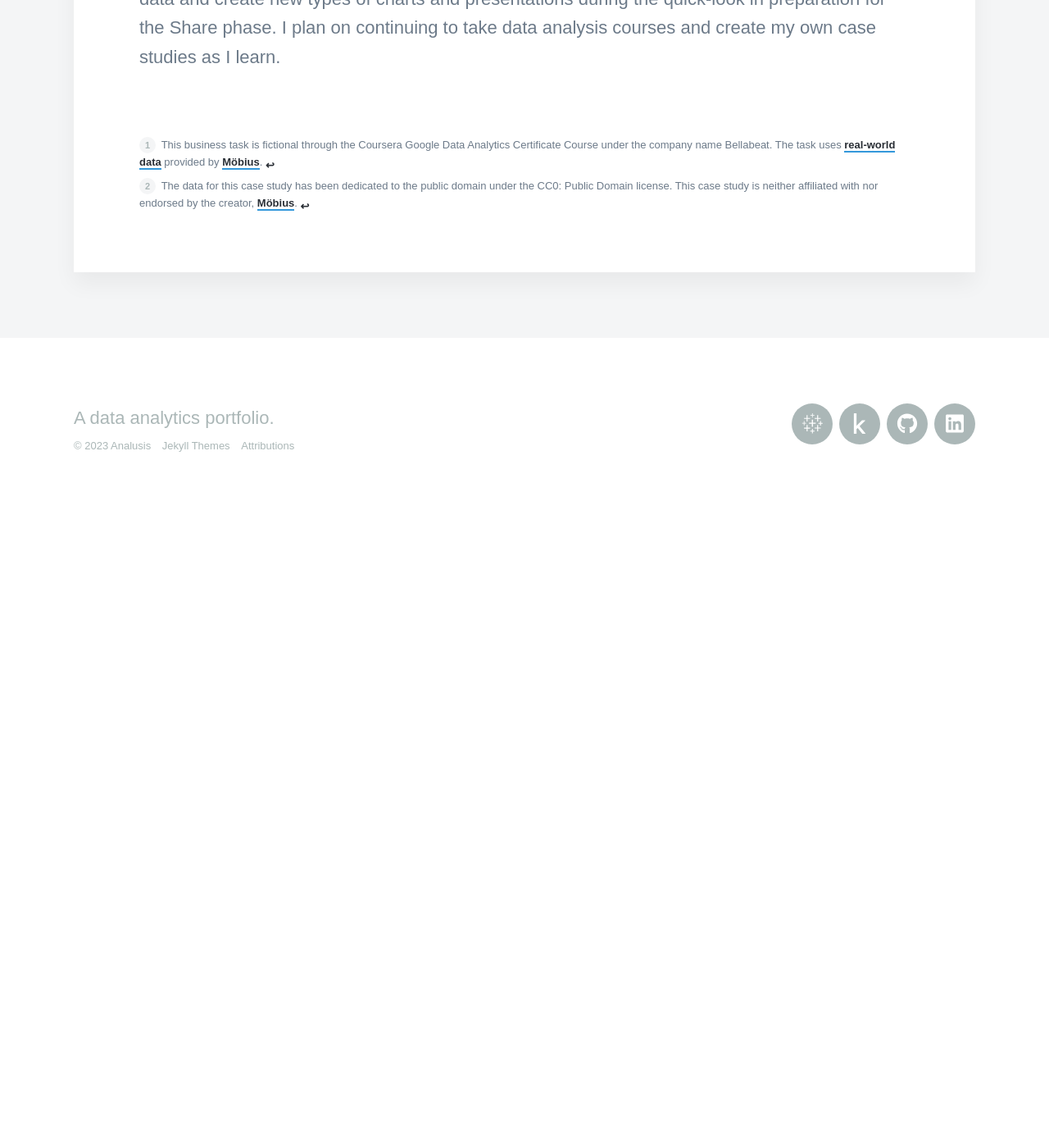
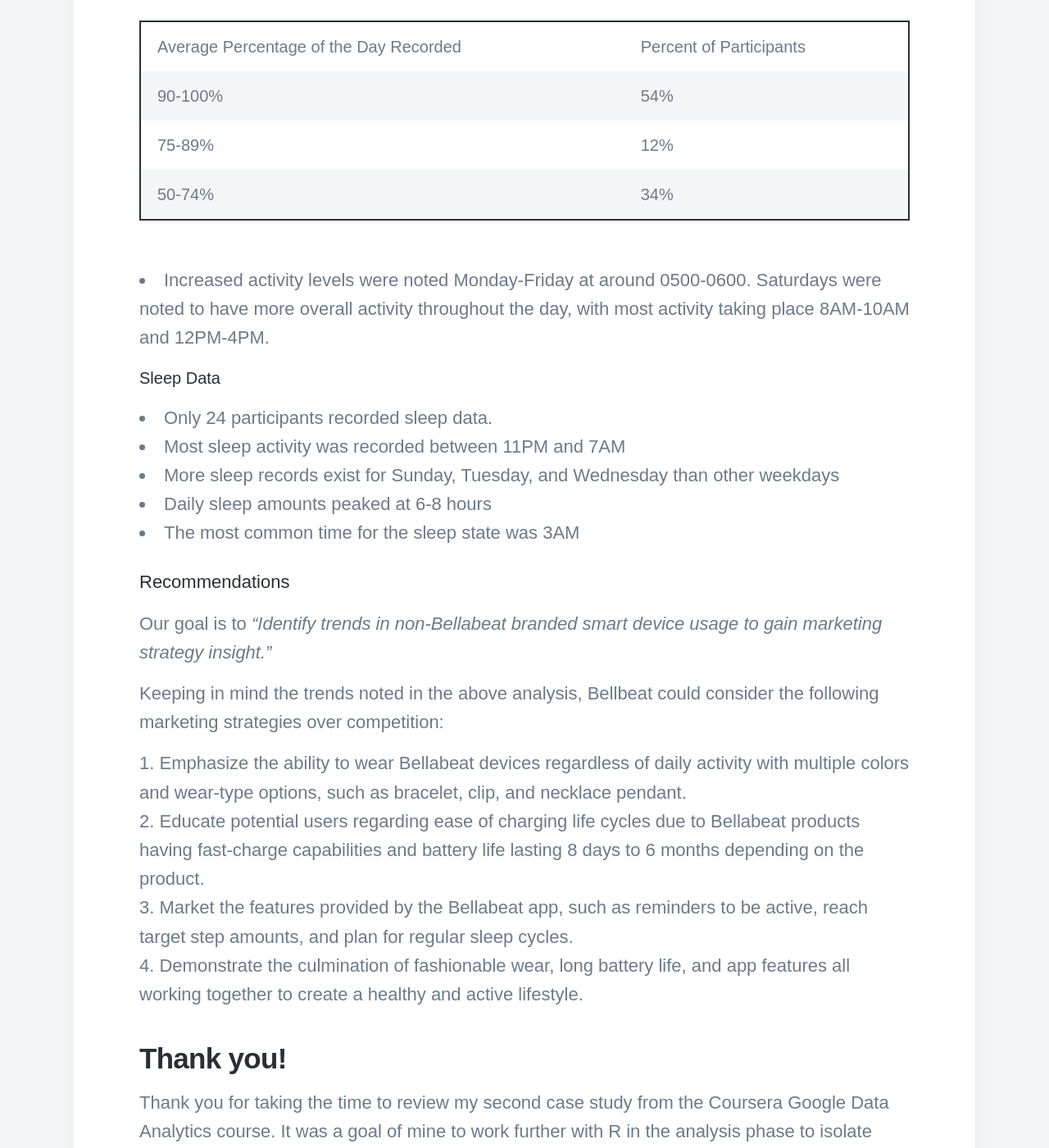
Before and after one commit to analusis/analusis.github.io, a Jekyll site: the page built from _projects/2023-04-10-gda-casestudy2.md, in a window 1280 px wide and 1400 px high, scrolled down 8907 px. Shown: the whole window at 82% size. Built offline with Jekyll 4.4.1, drawn with Linux system fonts in a browser that asks for light colours; nearby versions of some CDN libraries; some web fonts are replaced; before the commit the page ends 9537 px from its top, so only the background shows below that; some of the changed text lies outside the part shown.

Commit message:
Added final parts of CGDA CS2

```diff
--- a/_projects/2023-04-10-gda-casestudy2.md
+++ b/_projects/2023-04-10-gda-casestudy2.md
@@ -12,6 +12,13 @@
 As a junior data analyst working in the marketing analyst team at Bellabeat[^1], you have been asked to analyze smart device data to gain insights that will help guide marketing strategy for the company.
 
 >Identify trends in non-Bellabeat branded smart device usage to gain marketing strategy insight.
+
+---
+
+| Case Study Final Deliverables        |
+|--------------------------------------|
+| [View Tableau Story](https://public.tableau.com/views/CGDA-CaseStudy2/CGDA-CaseStudy2?:language=en-US&:display_count=n&:origin=viz_share_link) |
+| [Marketing Recommendations](#recommendations) |
 
 ---
 
@@ -135,36 +142,59 @@
 #### Determine the best way to share your findings.
 I am using Tableau to create charts based on the processed usage data. The charts are separated into individual worksheets for viewing on Tableau.
 <div class="gallery" data-columns="4">
-	<img src="/downloads/2023-04-02-gda-cs1/gallery/01.png">
-	<img src="/downloads/2023-04-02-gda-cs1/gallery/02.png">
-    <img src="/downloads/2023-04-02-gda-cs1/gallery/03.png">
-    <img src="/downloads/2023-04-02-gda-cs1/gallery/04.png">
-    <img src="/downloads/2023-04-02-gda-cs1/gallery/05.png">
-    <img src="/downloads/2023-04-02-gda-cs1/gallery/06.png">
-    <img src="/downloads/2023-04-02-gda-cs1/gallery/07.png">
+	<img src="/downloads/2023-04-10-gda-cs2/gallery/01.png">
+	<img src="/downloads/2023-04-10-gda-cs2/gallery/02.png">
+    <img src="/downloads/2023-04-10-gda-cs2/gallery/03.png">
+    <img src="/downloads/2023-04-10-gda-cs2/gallery/04.png">
+    <img src="/downloads/2023-04-10-gda-cs2/gallery/05.png">
+    <img src="/downloads/2023-04-10-gda-cs2/gallery/06.png">
 </div>
 
 #### Present your findings.
-Tableau dashboards were utilized to present findings. I grouped the charts according to related data to paint a picture of usage.
+Tableau dashboards were utilized to organize findings and a story was created to present data findings.
 
 | Deliverable                          |
 |--------------------------------------|
-| [View Tableau Dashboard]() |
+| [View Tableau Story](https://public.tableau.com/views/CGDA-CaseStudy2/CGDA-CaseStudy2?:language=en-US&:display_count=n&:origin=viz_share_link) |
 
 ### Act
-#### Create your portfolio.
-I created this website using GitHub Pages and Jekyll to document my case study progress.
+#### Findings
+##### Activity Data
+* Data was included for 33 participants
+* Of the 33 participants, 4 of them recorded only 4-20 days of data
+* While more than half (54%) of the participants recorded the majority of each day on average, the remaining 46% recorded at least half of each day on average.
 
-#### Practice presenting your case study.
-The colleague test was used to refine the dashboard for any areas that were identified as confusing or difficult to understand.
+| Average Percentage of the Day Recorded | Percent of Participants |
+| 90-100% | 54% |
+| 75-89% | 12% |
+| 50-74% | 34% |
 
-| Deliverable                          |
-|--------------------------------------|
-| [https://analusis.dev]({{ site.url }}) |
+* Increased activity levels were noted Monday-Friday at around 0500-0600. Saturdays were noted to have more overall activity throughout the day, with most activity taking place 8AM-10AM and 12PM-4PM.
 
+##### Sleep Data
+* Only 24 participants recorded sleep data.
+* Most sleep activity was recorded between 11PM and 7AM
+* More sleep records exist for Sunday, Tuesday, and Wednesday than other weekdays
+* Daily sleep amounts peaked at 6-8 hours
+* The most common time for the sleep state was 3AM
+
+#### Recommendations {#recommendations}
+
+Our goal is to _"Identify trends in non-Bellabeat branded smart device usage to gain marketing strategy insight."_
+
+Keeping in mind the trends noted in the above analysis, Bellbeat could consider the following marketing strategies over competition:
+
+1. Emphasize the ability to wear Bellabeat devices regardless of daily activity with multiple colors and wear-type options, such as bracelet, clip, and necklace pendant.
+2. Educate potential users regarding ease of charging life cycles due to Bellabeat products having fast-charge capabilities and battery life lasting 8 days to 6 months depending on the product.
+3. Market the features provided by the Bellabeat app, such as reminders to be active, reach target step amounts, and plan for regular sleep cycles.
+4. Demonstrate the culmination of fashionable wear, long battery life, and app features all working together to create a healthy and active lifestyle.
 
 ## Thank you!
-Thank you for taking the time to review my second case study from the Coursera Google Data Analytics course. It was a goal of mine to work further with R in the analysis phase to isolate data and create new types of charts and presentations during the quick-look in preparation for the Share phase. I plan on continuing to take data analysis courses and create my own case studies as I learn.
+Thank you for taking the time to review my second case study from the Coursera Google Data Analytics course. It was a goal of mine to work further with R in the analysis phase to isolate data and create new types of charts and presentations during the quick-look in preparation for the Share phase.
+
+Unfortunately this case study involved a dataset with very limited data. Only one month of data was provided and no demographics such as age, lifestyle, intent, or usage type is available. With only one month of data, we are not able to assess for trends over a greater period of time. It is easy to use a device when it is new, but trends in lack or difficulty of usage become difficult to track. Much of the trends are left to assumptions or can become subject to biased interpretation.
+
+Despite the limitations of this case study, I am thankful for the opportunity to have learned the importance of accurate, thorough, and complete data collection.
 
 
 [^1]: This business task is fictional through the Coursera Google Data Analytics Certificate Course under the company name Bellabeat. The task uses [real-world data](https://www.kaggle.com/datasets/arashnic/fitbit) provided by [Möbius](https://www.kaggle.com/arashnic).
```
Also changed, not shown: downloads/2023-04-10-gda-cs2/gallery/01.png (added), downloads/2023-04-10-gda-cs2/gallery/02.png (added), downloads/2023-04-10-gda-cs2/gallery/03.png (added), downloads/2023-04-10-gda-cs2/gallery/04.png (added), downloads/2023-04-10-gda-cs2/gallery/05.png (added), downloads/2023-04-10-gda-cs2/gallery/06.png (added).
